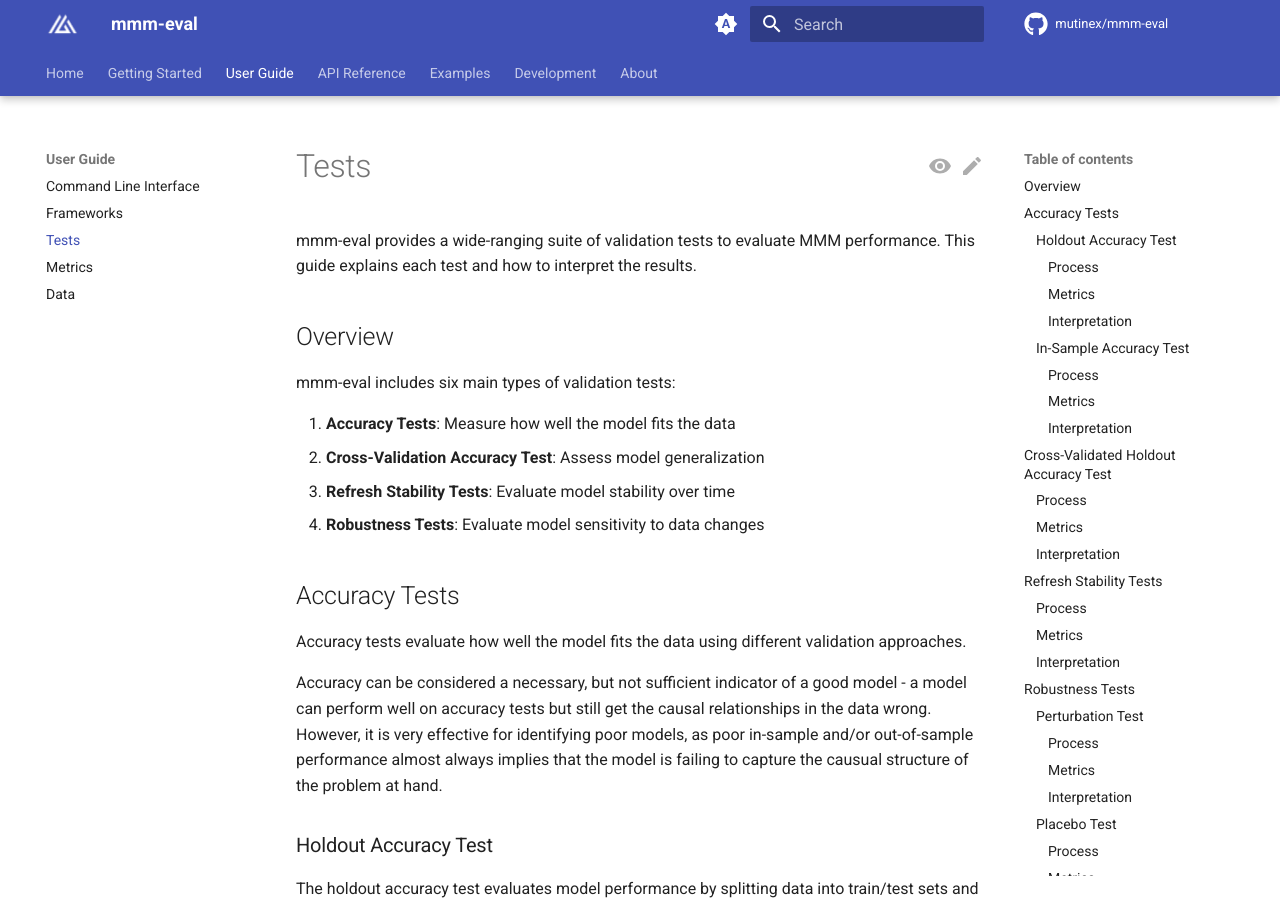
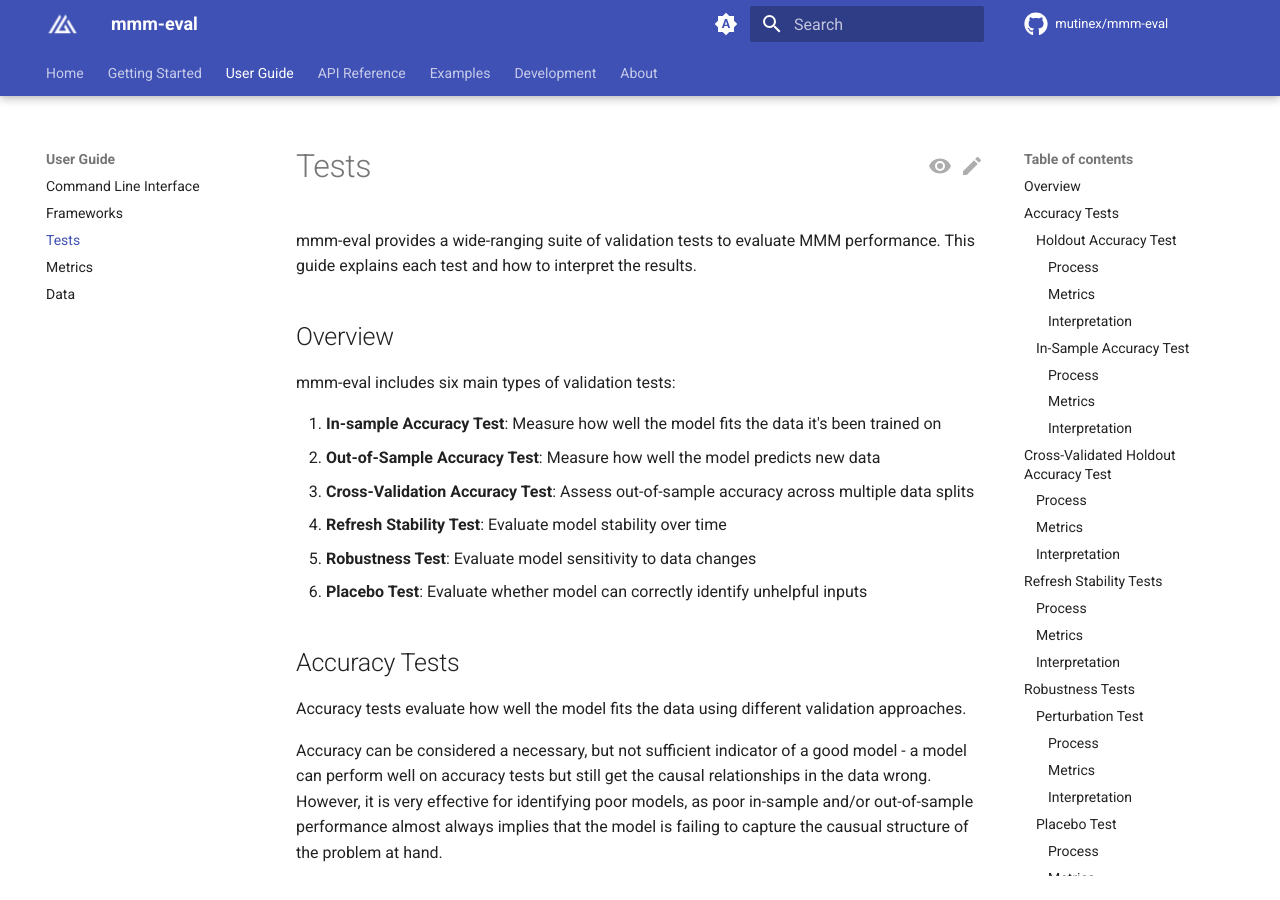
Before and after one commit to mutinex/mmm-eval, an MkDocs documentation site: the page built from docs/user-guide/tests.md, in a window 1280 px wide and 900 px high. Built offline with MkDocs 1.6.1 and Material for MkDocs 9.7.7, drawn with Linux system fonts in a browser that asks for light colours; comment, search, counter and statistics services are not loaded; the version menu is left out.

Commit message:
Docs update

```diff
--- a/docs/user-guide/tests.md
+++ b/docs/user-guide/tests.md
@@ -6,10 +6,12 @@ mmm-eval provides a wide-ranging suite of validation tests to evaluate MMM perfo
 
 mmm-eval includes six main types of validation tests:
 
-1. **Accuracy Tests**: Measure how well the model fits the data
-2. **Cross-Validation Accuracy Test**: Assess model generalization
-3. **Refresh Stability Tests**: Evaluate model stability over time
-4. **Robustness Tests**: Evaluate model sensitivity to data changes
+1. **In-sample Accuracy Test**: Measure how well the model fits the data it's been trained on
+2. **Out-of-Sample Accuracy Test**: Measure how well the model predicts new data
+3. **Cross-Validation Accuracy Test**: Assess out-of-sample accuracy across multiple data splits
+4. **Refresh Stability Test**: Evaluate model stability over time
+5. **Robustness Test**: Evaluate model sensitivity to data changes
+6. **Placebo Test**: Evaluate whether model can correctly identify unhelpful inputs
 
 ## Accuracy Tests
 
```
